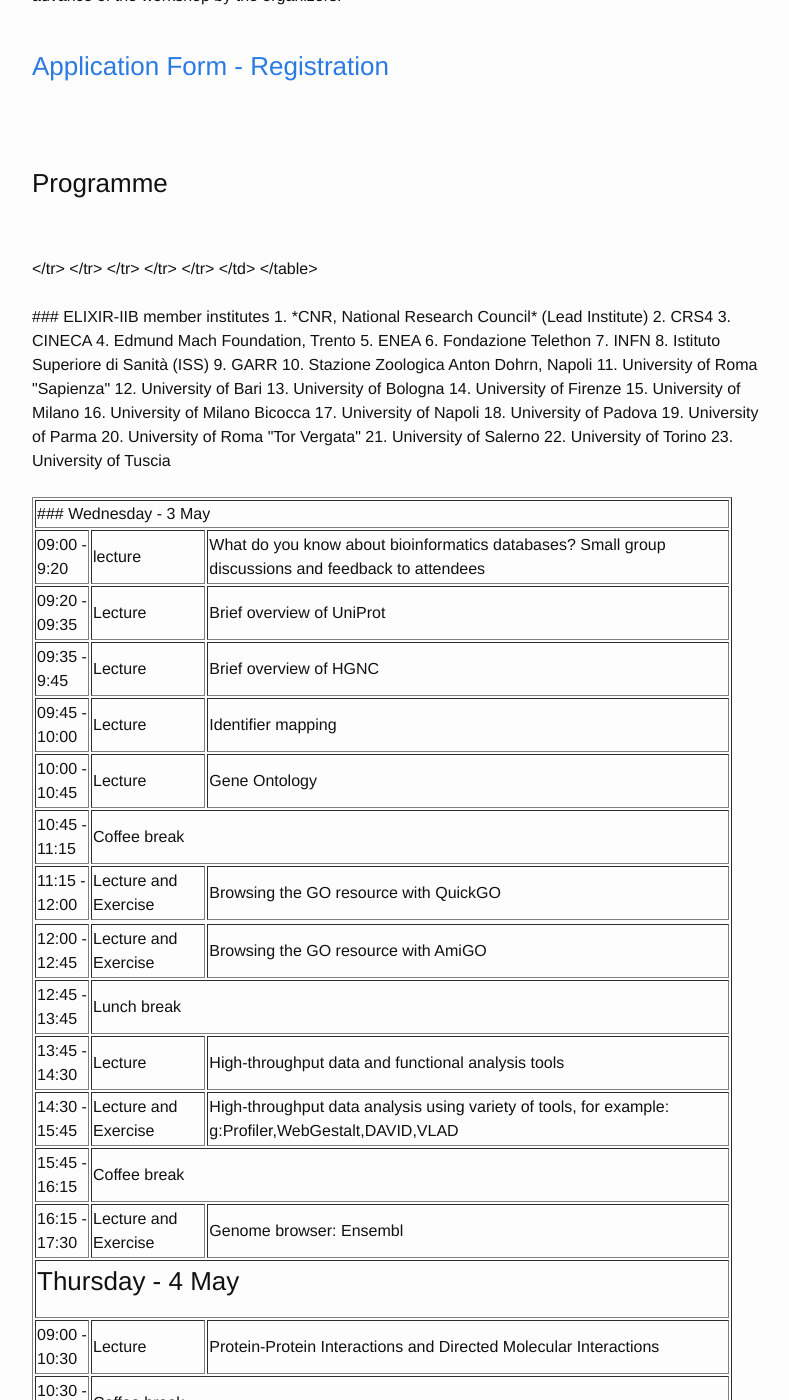
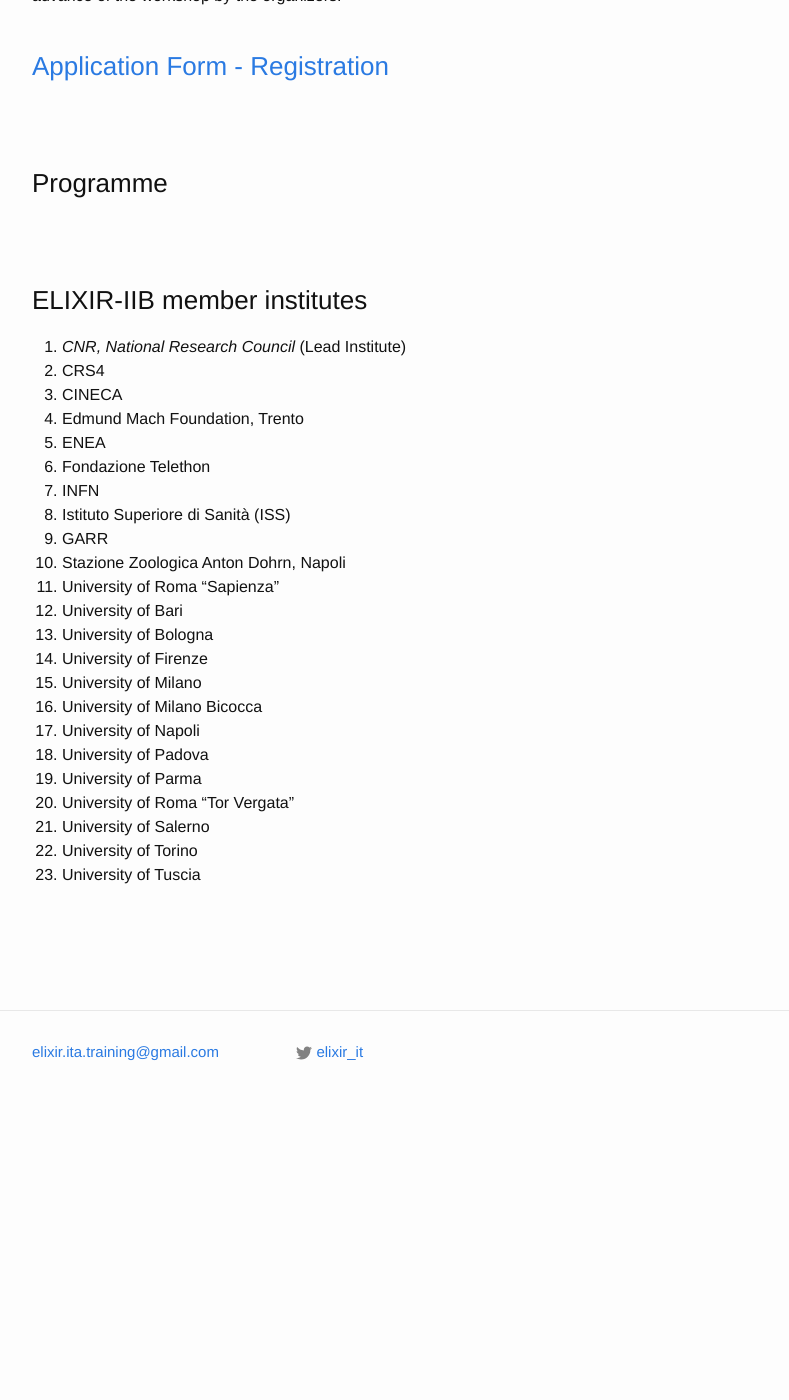
Before and after one commit to ELIXIR-IIB-training/website, a Jekyll site: the page built from _posts/2023-05-03-Gene_Ontology_TorVergata.md, in a window 1280 px wide and 1400 px high, scrolled down 3161 px. Shown: the whole window, without its empty margins (238-1027 px from the left). Built offline with Jekyll 4.4.1, drawn with Linux system fonts in a browser that asks for light colours; after the commit the page ends 4285 px from its top, so only the background shows below that; some of the changed text lies outside the part shown.

Commit message:
Update 2023-05-03-Gene_Ontology_TorVergata.md

```diff
--- a/_posts/2023-05-03-Gene_Ontology_TorVergata.md
+++ b/_posts/2023-05-03-Gene_Ontology_TorVergata.md
@@ -129,109 +129,7 @@ Participants can use the computer available in the meeting room however if they
 
 
 ### Programme
-<br>
-<table border="1" width="700">
-<tr>
-   <td colspan="4">### Wednesday - 3 May</td>
-</tr>
-<tr>
-   <td height="50" width="50">09:00 - 9:20</td>
-   <td height="50">lecture
-   <td height="50"> What do you know about bioinformatics databases? Small group discussions and feedback to attendees</td>
-</tr>
-<tr>
-   <td height="50">09:20 - 09:35</td>
-   <td height="50">Lecture
-   <td height="50">Brief overview of UniProt</td>
-</tr>
-<tr>
-   <td height="50">09:35 - 9:45</td>
-   <td height="50">Lecture
-   <td height="50">Brief overview of HGNC</td>
-</tr>
-<tr>
-   <td height="50">09:45 - 10:00</td>
-   <td height="50">Lecture
-   <td height="50">Identifier mapping</td>
-</tr>
-<tr>
-   <td height="50">10:00 - 10:45</td>
-   <td height="50">Lecture
-   <td height="50">Gene Ontology</td>
-</tr>
-<tr>
-   <td height="50">10:45 - 11:15</td>
-   <td colspan="3" height="50">Coffee break</td>
-</tr>
-<tr>
-   <td height="50">11:15 - 12:00</td>
-  <td height="50">Lecture and Exercise</td>
-   <td height="50">Browsing the GO resource with QuickGO</td>
-<tr>
-<tr>
-   <td height="50">12:00 - 12:45</td>
-  <td height="50">Lecture and Exercise</td>
-   <td height="50">Browsing the GO resource with AmiGO</td>
-   </td>
-</tr>
-<tr>
-   <td height="50">12:45 - 13:45</td>
-   <td colspan="3" height="50">Lunch break</td>
-</tr>
-<tr>
-   <td height="50">13:45 - 14:30</td>
-   <td height="50">Lecture
-   <td height="50">High-throughput data and functional analysis tools</td>
-</td>
-</tr>
-<tr>
-   <td height="50">14:30 - 15:45</td>
-    <td height="50">Lecture and Exercise </td>
-   <td height="50">High-throughput data analysis using variety of tools, for example: g:Profiler,WebGestalt,DAVID,VLAD</td>
-<tr>
-   <td height="50">15:45 - 16:15</td>
-   <td colspan="3" height="50">Coffee break</td>
-</tr>
-<tr>
-   <td height="50">16:15 - 17:30</td>
-    <td height="50">Lecture and Exercise </td>
-   <td height="50">Genome browser: Ensembl</td>
-<tr>
-   <td colspan="4"><h3>Thursday - 4 May</h3></td>
-</tr>
-<tr>
-   <td height="50">09:00 - 10:30</td>
-    <td height="50">Lecture</td>
-   <td height="50">Protein-Protein Interactions and Directed Molecular Interactions</td>
-</tr>
-<tr>
-   <td height="50">10:30 - 11:00</td>
-   <td colspan="3" height="50">Coffee break</td>
-</tr>
-<tr>
-   <td height="50">11:00 - 13:00</td>
-   <td height="50">Lecture and Exercise</td>
-   <td height="50">Interaction databases eg. IMEx, STRING, others and Signaling and pathways databases</td>
-</tr>
-<tr>
-   <td height="50">13:00 - 14:00</td>
-   <td colspan="3" height="50">Lunch break</td>
-</tr>
-<tr>
-   <td height="50">14:00 - 15:45</td>
-   <td height="50">Lecture and Exercise</td>
-   <td height="50">Cytoscape, GOlorize, BinGO, others</td>
-</tr>
-<tr>
-   <td height="50">15:45 - 16:15</td>
-   <td colspan="3" height="50">Coffee break</td>
-</tr>
-<tr>
-   <td height="50">16:15 - 17:30</td>
-   <td height="50">Exercise</td>
-   <td height="50">Continue Cytoscape</td>
-</tr>
-</table>
+
 
 <br>
 <br>
```
